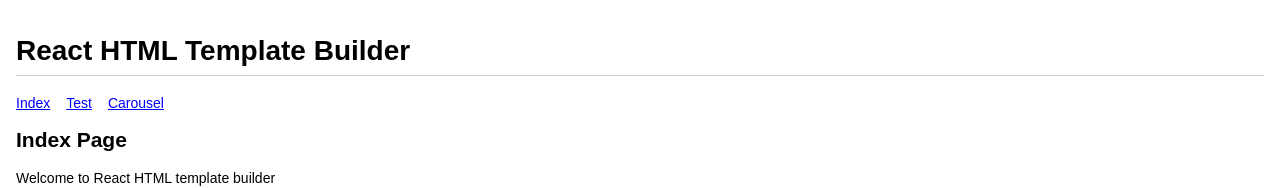
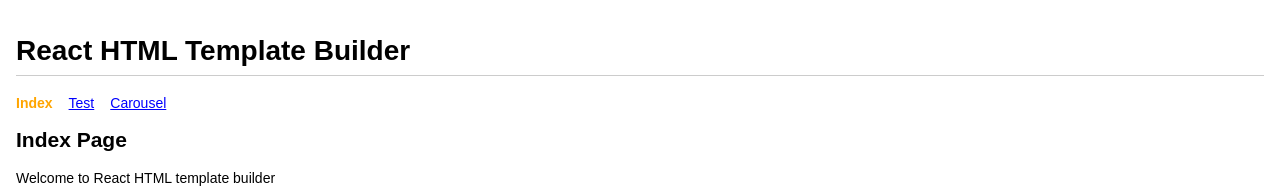
Before and after one commit to ratchagarn/react-html-template-builder, a React (Create React App) app: page /index.html in a window 1280 px wide. Shown: the top 188 px of the page. Built offline with nearby package versions, Linux system fonts and the light colour scheme.

Commit message:
Use NavLink for Nav menu

```diff
--- a/src/layouts/Nav.js
+++ b/src/layouts/Nav.js
@@ -1,5 +1,5 @@
 import React from 'react'
-import { Link } from 'react-router-dom'
+import { NavLink } from 'react-router-dom'
 import styled from '@emotion/styled'
 
 import router from '@config/router'
@@ -10,7 +10,9 @@ function Nav() {
       <ul>
         {router.map((route) => (
           <li key={route.key}>
-            <Link to={route.path}>{route.label}</Link>
+            <NavLink to={route.path} activeClassName="selected">
+              {route.label}
+            </NavLink>
           </li>
         ))}
       </ul>
@@ -37,6 +39,13 @@ const NavContent = styled.nav`
           color: red;
           text-decoration: none;
         }
+
+        &.selected {
+          color: orange;
+          font-weight: bold;
+          text-decoration: none;
+          pointer-events: none;
+        }
       }
     }
   }
```
